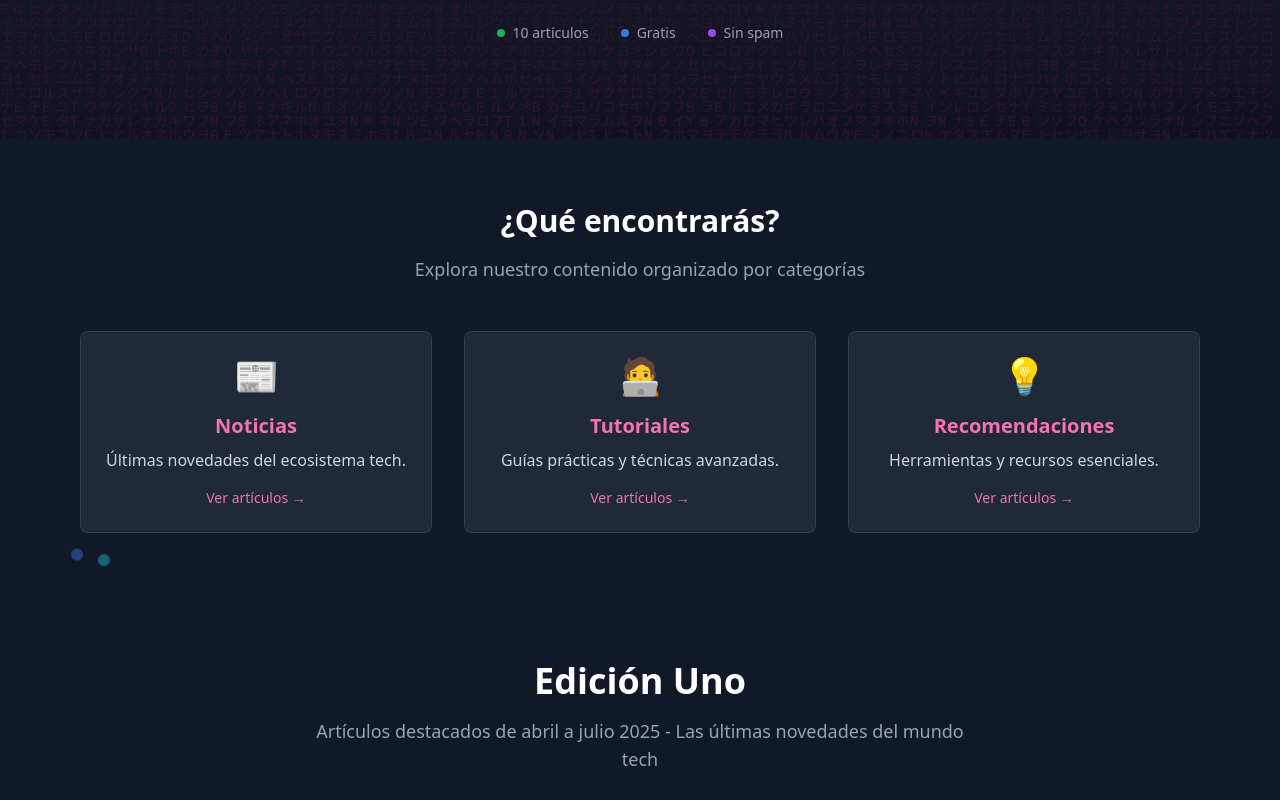
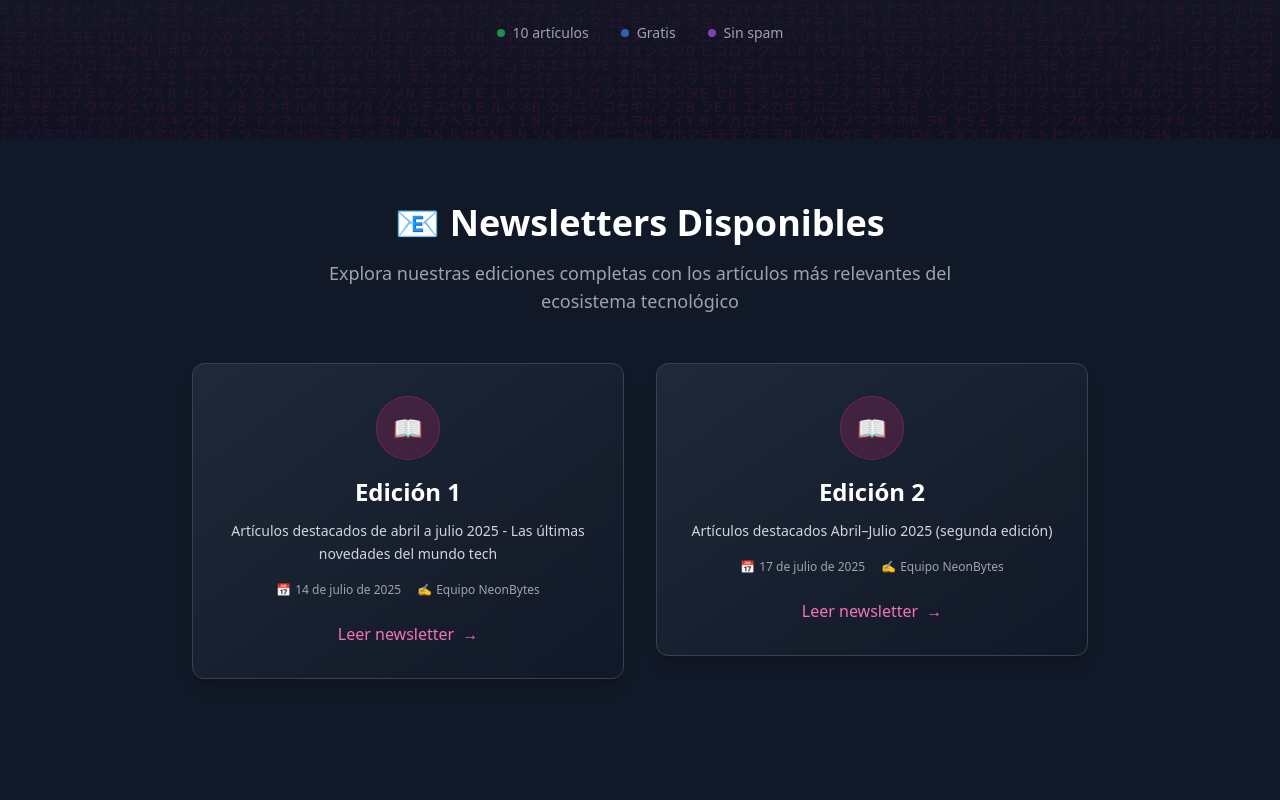
Before and after one commit to YerayAR/neon-bytes, a Next.js app: page / in a window 1280 px wide. Shown: the part 680-1480 px from the top of the page. Built offline with nearby package versions, Linux system fonts and the light colour scheme.

Commit message:
feat: Separar completamente newsletters de noticias y actualizar contenido con artículos correctos

```diff
--- a/app/page.tsx
+++ b/app/page.tsx
@@ -1,9 +1,11 @@
 "use client";
 
 import { useRef, useState } from 'react';
+import Link from 'next/link';
 import Hero from '../components/Hero';
 import Features from '../components/Features';
 import ArchiveList, { ArchiveItem } from '../components/ArchiveList';
+import NewsletterSection from '../components/NewsletterSection';
 import About from '../components/About';
 import Footer from '../components/Footer';
 import SubscribeForm from '../components/SubscribeForm';
@@ -120,6 +122,7 @@ export default function Home() {
   return (
     <main>
       <Hero onSubscribeClick={() => formRef.current?.scrollIntoView()} />
+      <NewsletterSection />
       <Features items={features} onFilterChange={handleFilterChange} />
       <ArchiveList
         items={archive}
--- /dev/null
+++ b/components/NewsletterSection.tsx
@@ -0,0 +1,114 @@
+'use client';
+import { FC } from 'react';
+import Link from 'next/link';
+import { motion } from 'framer-motion';
+
+interface Newsletter {
+  id: string;
+  title: string;
+  date: string;
+  excerpt: string;
+  authors: string[];
+}
+
+const newsletters: Newsletter[] = [
+  {
+    id: 'edicion-1',
+    title: 'Edición 1',
+    date: '2025-07-14',
+    excerpt: 'Artículos destacados de abril a julio 2025 - Las últimas novedades del mundo tech',
+    authors: ['Equipo NeonBytes']
+  },
+  {
+    id: 'edicion-2',
+    title: 'Edición 2',
+    date: '2025-07-17',
+    excerpt: 'Artículos destacados Abril–Julio 2025 (segunda edición)',
+    authors: ['Equipo NeonBytes']
+  }
+];
+
+const containerAnim = {
+  hidden: { opacity: 0 },
+  show: {
+    opacity: 1,
+    transition: {
+      staggerChildren: 0.2
+    }
+  }
+};
+
+const itemAnim = {
+  hidden: { opacity: 0, y: 30 },
+  show: { opacity: 1, y: 0 }
+};
+
+const NewsletterSection: FC = () => {
+  return (
+    <section className="py-16 px-4 max-w-7xl mx-auto relative">
+      <div className="text-center mb-12">
+        <h2 className="text-4xl font-bold text-white mb-4">📧 Newsletters Disponibles</h2>
+        <p className="text-gray-400 text-lg max-w-2xl mx-auto">
+          Explora nuestras ediciones completas con los artículos más relevantes del ecosistema tecnológico
+        </p>
+      </div>
+
+      <motion.div
+        className="grid grid-cols-1 md:grid-cols-2 gap-8 max-w-4xl mx-auto"
+        variants={containerAnim}
+        initial="hidden"
+        whileInView="show"
+        viewport={{ once: true }}
+      >
+        {newsletters.map((newsletter) => (
+          <motion.div key={newsletter.id} variants={itemAnim}>
+            <Link
+              href={`/newsletters/${newsletter.id}`}
+              className="group block p-8 bg-gradient-to-br from-gray-800 to-gray-900 border border-gray-700 rounded-xl shadow-lg hover:shadow-pink-500/25 hover:border-pink-500/50 transition-all duration-300 transform hover:scale-105 no-underline"
+            >
+              <div className="text-center">
+                <div className="mb-4">
+                  <span className="inline-flex items-center justify-center w-16 h-16 bg-pink-600/20 text-pink-400 rounded-full text-2xl border border-pink-600/30 group-hover:bg-pink-600/30 transition-colors">
+                    📖
+                  </span>
+                </div>
+
+                <h3 className="text-2xl font-bold text-white mb-3 group-hover:text-pink-300 transition-colors">
+                  {newsletter.title}
+                </h3>
+
+                <p className="text-gray-300 text-sm leading-relaxed mb-4">
+                  {newsletter.excerpt}
+                </p>
+
+                <div className="flex items-center justify-center space-x-4 text-xs text-gray-400">
+                  <div className="flex items-center space-x-1">
+                    <span>📅</span>
+                    <span>{new Date(newsletter.date).toLocaleDateString('es-ES', {
+                      year: 'numeric',
+                      month: 'long',
+                      day: 'numeric'
+                    })}</span>
+                  </div>
+                  <div className="flex items-center space-x-1">
+                    <span>✍️</span>
+                    <span>{newsletter.authors.join(', ')}</span>
+                  </div>
+                </div>
+
+                <div className="mt-6">
+                  <span className="inline-flex items-center text-pink-400 group-hover:text-pink-300 font-medium transition-colors">
+                    Leer newsletter
+                    <span className="ml-2 transform group-hover:translate-x-1 transition-transform">→</span>
+                  </span>
+                </div>
+              </div>
+            </Link>
+          </motion.div>
+        ))}
+      </motion.div>
+    </section>
+  );
+};
+
+export default NewsletterSection;
```
Also changed, not shown: newsletters/edicion-1.mdx (+48 -0 lines), newsletters/edicion-2.mdx (+48 -0 lines).
